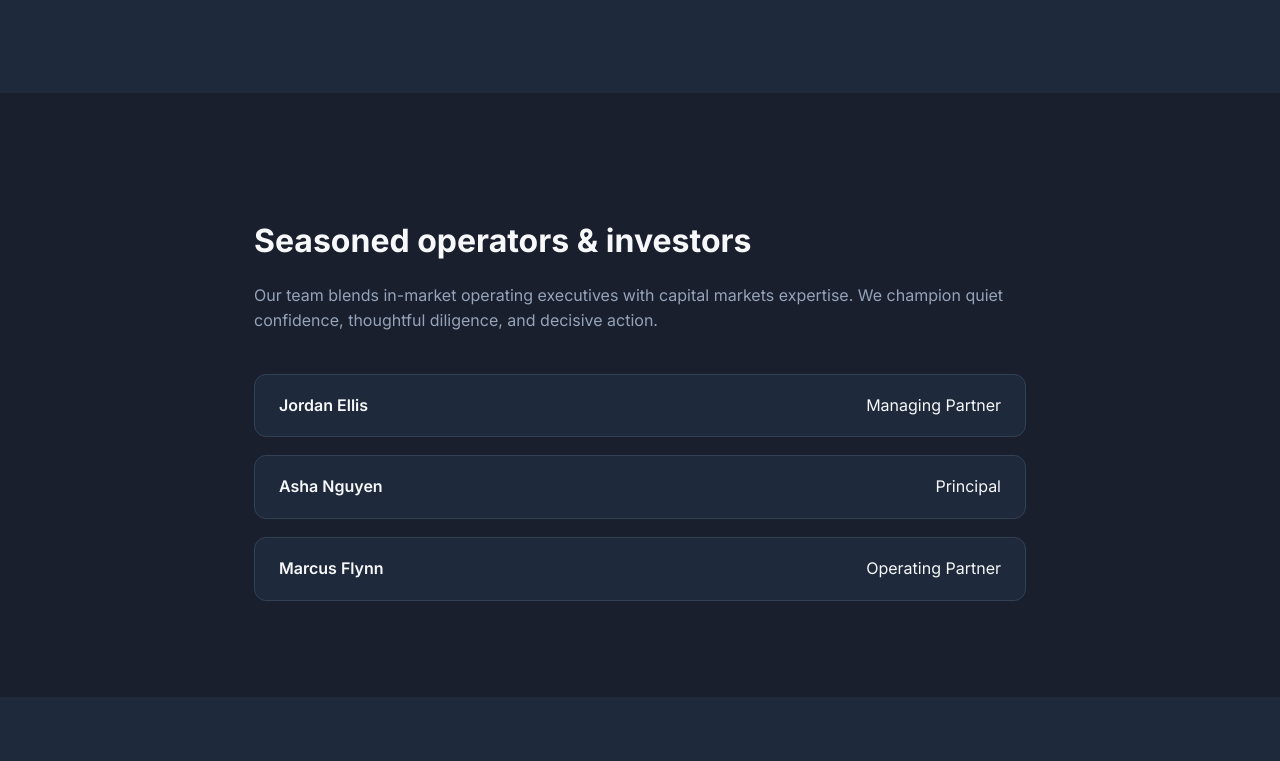
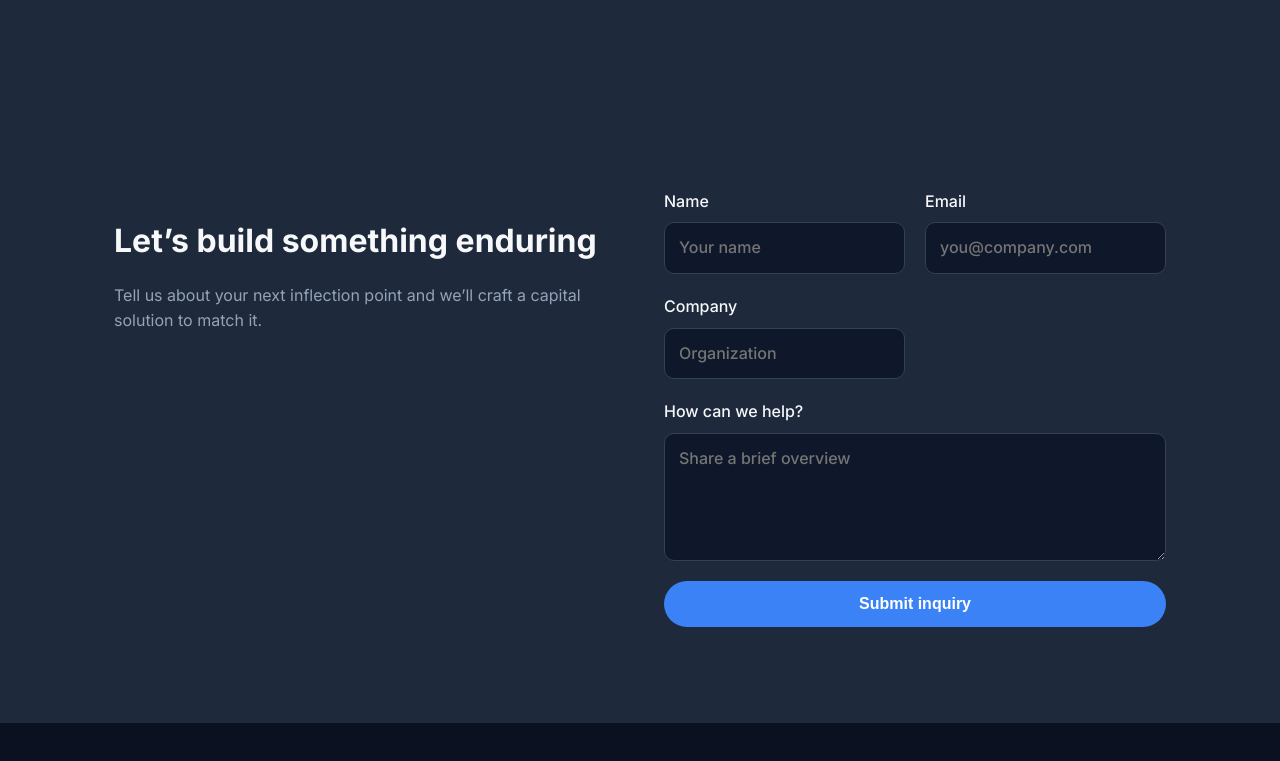
Before and after one commit to thuxen/thuxen.github.io, a plain HTML site: page index.html in a window 1280 px wide. Shown: the part 2029-2790 px from the top of the page. Drawn offline with Linux system fonts and the light colour scheme.

Commit message:
feat: update navigation and remove team section
- Replaced "Team" link and "Schedule a call" CTA with single "Investor Login" button in navigation
- Removed entire team section containing partner bios and company description
- Simplified navigation structure to focus on core sections (Approach, Solutions)

```diff
--- a/index.html
+++ b/index.html
@@ -26,8 +26,7 @@
         <nav class="nav-actions">
           <a class="nav-link" href="#approach">Approach</a>
           <a class="nav-link" href="#solutions">Solutions</a>
-          <a class="nav-link" href="#team">Team</a>
-          <a class="cta" href="#contact">Schedule a call</a>
+          <a class="cta" href="/login">Investor Login</a>
         </nav>
       </div>
     </header>
@@ -140,30 +139,7 @@
         </div>
       </section>
 
-      <section class="team" id="team">
-        <div class="container narrow">
-          <h2>Seasoned operators & investors</h2>
-          <p>
-            Our team blends in-market operating executives with capital markets
-            expertise. We champion quiet confidence, thoughtful diligence, and
-            decisive action.
-          </p>
-          <ul class="team-list">
-            <li>
-              <span class="name">Jordan Ellis</span>
-              <span class="role">Managing Partner</span>
-            </li>
-            <li>
-              <span class="name">Asha Nguyen</span>
-              <span class="role">Principal</span>
-            </li>
-            <li>
-              <span class="name">Marcus Flynn</span>
-              <span class="role">Operating Partner</span>
-            </li>
-          </ul>
-        </div>
-      </section>
+
 
       <section class="contact" id="contact">
         <div class="container">
```
